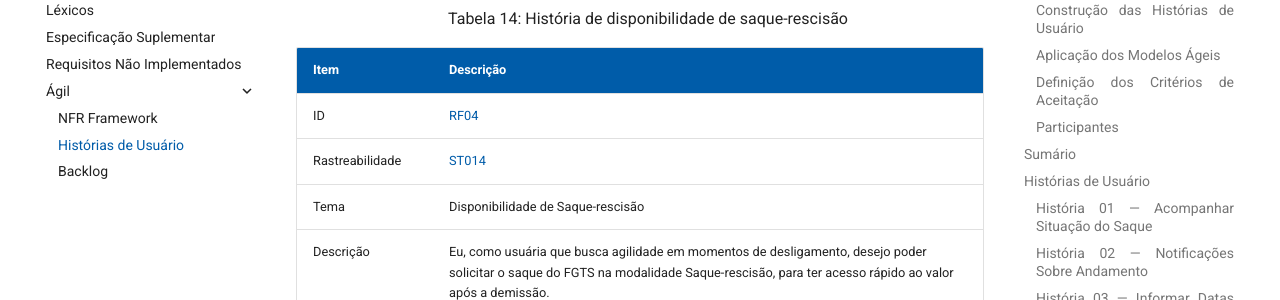
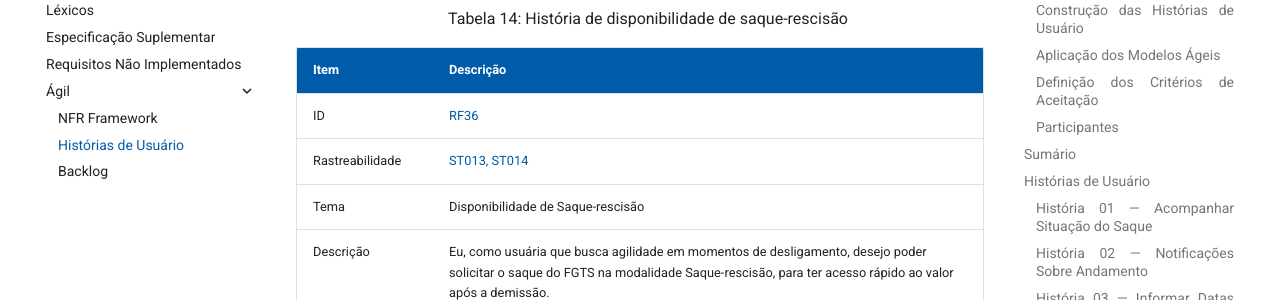
Before and after one commit to eduardodpms/REQ-FGTS, an MkDocs documentation site: the page built from docs/Modelagem-Agil/HistoriasDeUsuario.md, in a window 1280 px wide and 900 px high, scrolled down 11726 px. Shown: the part 152-452 px from the top of the window. Built offline with MkDocs 1.6.1 and Material for MkDocs 9.7.7, drawn with Linux system fonts in a browser that asks for light colours; comment, search, counter and statistics services are not loaded.

Commit message:
fix:correção de tabela

```diff
--- a/docs/Modelagem-Agil/HistoriasDeUsuario.md
+++ b/docs/Modelagem-Agil/HistoriasDeUsuario.md
@@ -539,11 +539,11 @@ A tabela [2](#tabela-modelo) será utilizada como modelo para a elaboração das
   <tbody>
     <tr>
       <td>ID</td>
-      <td><a href="https://requisitos-de-software.github.io/2025.1-FGTS/Elicitacao/Requisitos-elicitados/#requisitos-funcionais">RF04</a></td>
-    </tr>
-    <tr>
-      <td>Rastreabilidade</td>
-      <td><a href="https://requisitos-de-software.github.io/2025.1-FGTS/Elicitacao/Tecnicas-de-Elicitacao/Storytelling/#requisitos-funcionais">ST014</a></td>
+      <td><a href="https://requisitos-de-software.github.io/2025.1-FGTS/Elicitacao/Requisitos-elicitados/#requisitos-funcionais">RF36</a></td>
+    </tr>
+    <tr>
+      <td>Rastreabilidade</td>
+      <td><a href="https://requisitos-de-software.github.io/2025.1-FGTS/Elicitacao/Tecnicas-de-Elicitacao/Storytelling/#requisitos-funcionais">ST013, ST014</a></td>
     </tr>
     <tr>
       <td>Tema</td>
```
